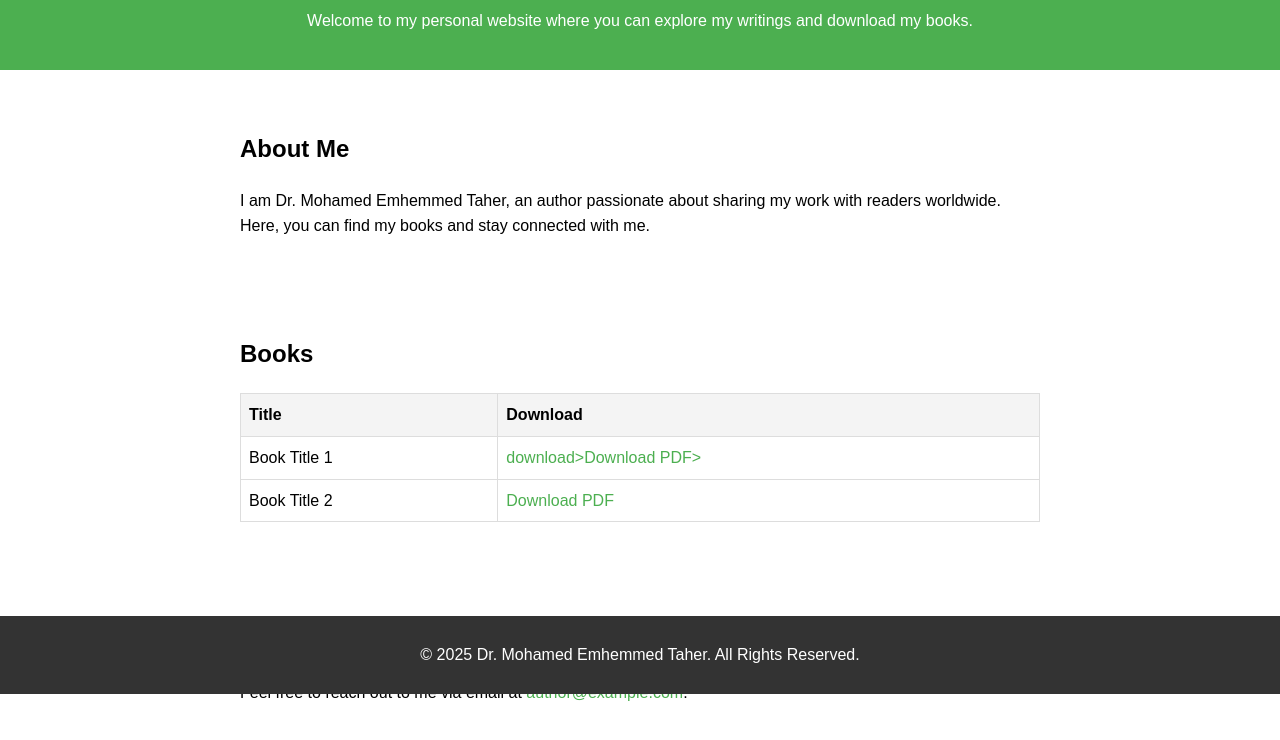
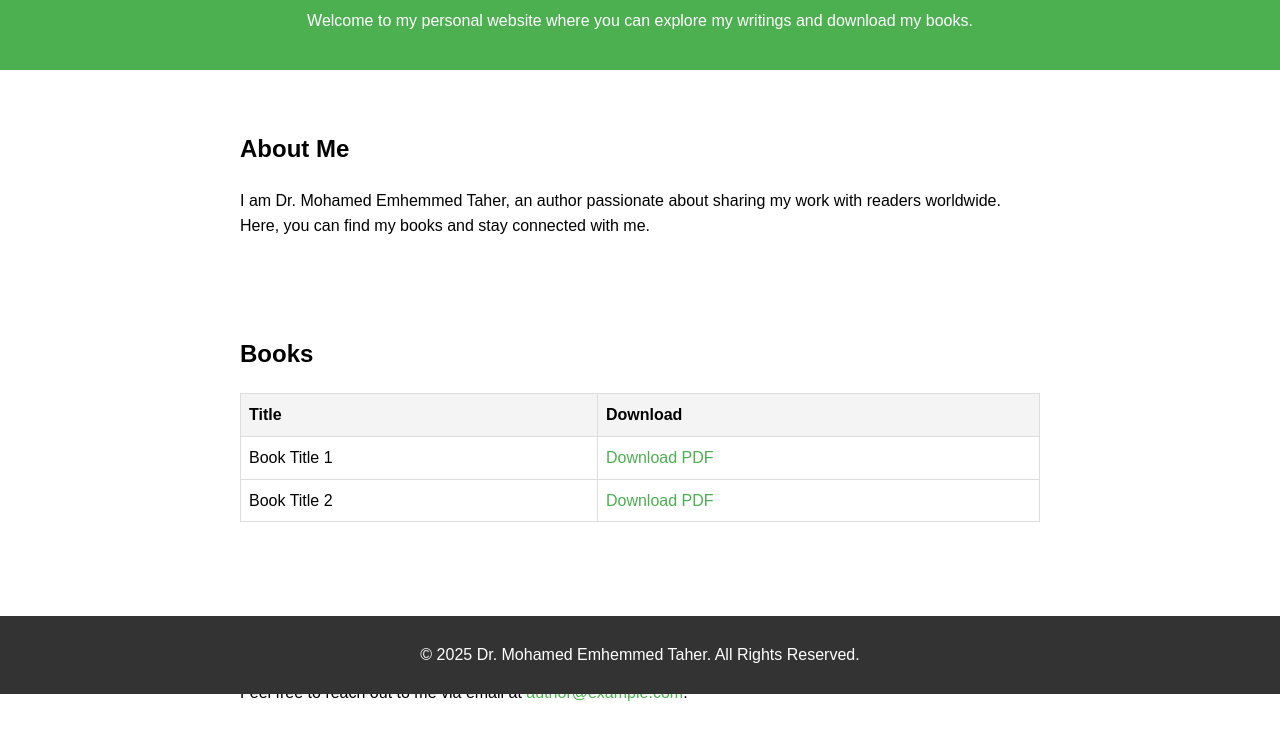
Before and after one commit to mothanna23/Repository, a plain HTML site: page index.html in a window 1280 px wide. Shown: the part 106-846 px from the top of the page. Drawn offline with Linux system fonts and the light colour scheme.

Commit message:
Update index.html

```diff
--- a/index.html
+++ b/index.html
@@ -72,7 +72,7 @@
             </tr>
             <tr>
                 <td>Book Title 1</td>
-                <td><a href="https://github.com/mothanna23/Repository/blob/5be7042e2c33c64c6544019a03c01bb2c53d99ee/CV.pdf" target="_blank"> download>Download PDF></a></td>
+                <td><a href="https://github.com/mothanna23/Repository/blob/5be7042e2c33c64c6544019a03c01bb2c53d99ee/CV.pdf" target="_blank" download>Download PDF</a></td>
             </tr>
             <tr>
                 <td>Book Title 2</td>
```
